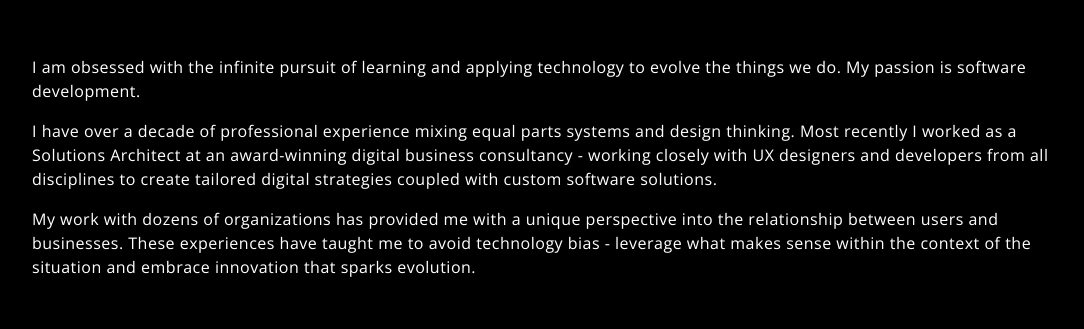
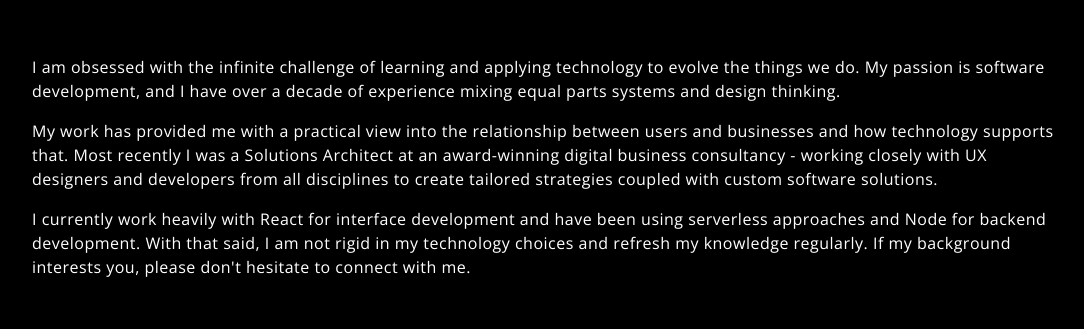
Before and after one commit to bloo0178/portfolio-site, a React (Create React App) app: page / in a window 1280 px wide. Shown: the part 1010-1339 px from the top of the page, without its empty margins (96-1180 px from the left). Built offline with nearby package versions, Linux system fonts and the light colour scheme; no server answers.

Commit message:
Updated About.

```diff
--- a/src/components/About/About.jsx
+++ b/src/components/About/About.jsx
@@ -8,19 +8,14 @@ export class About extends React.Component {
         <h1>About</h1>
         <div className={styles.content}>
           <p>
-            I am obsessed with the infinite pursuit of learning and applying
-            technology to evolve the things we do. My passion is software development.
+            I am obsessed with the infinite challenge of learning and applying
+            technology to evolve the things we do. My passion is software development, and I have over a decade of experience mixing equal parts systems and design thinking.
           </p>
           <p>
-            I have over a decade of professional experience mixing equal parts
-            systems and design thinking. Most recently I worked
-            as a Solutions Architect at an award-winning digital business
-            consultancy - working closely with UX designers and developers from all disciplines to create tailored digital strategies coupled with custom software solutions.
+          My work has provided me with a practical view into the relationship between users and businesses and how technology supports that. Most recently I was a Solutions Architect at an award-winning digital business consultancy - working closely with UX designers and developers from all disciplines to create tailored strategies coupled with custom software solutions.
           </p>
           <p>
-            My work with dozens of organizations has provided me with a unique perspective into the relationship between users and businesses.
-            These experiences have taught me to avoid technology bias - leverage what makes sense within the context of the situation and embrace
-            innovation that sparks evolution.
+            I currently work heavily with React for interface development and have been using serverless approaches and Node for backend development. With that said, I am not rigid in my technology choices and refresh my knowledge regularly. If my background interests you, please don't hesitate to connect with me.
           </p>
         </div>
       </div>
```
